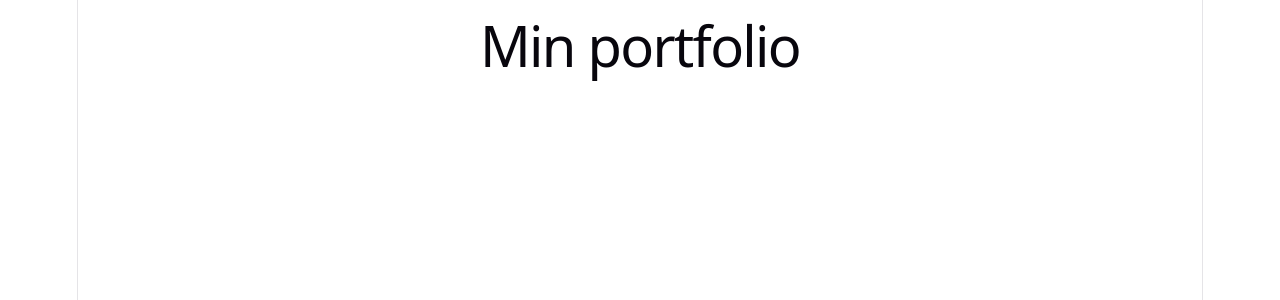
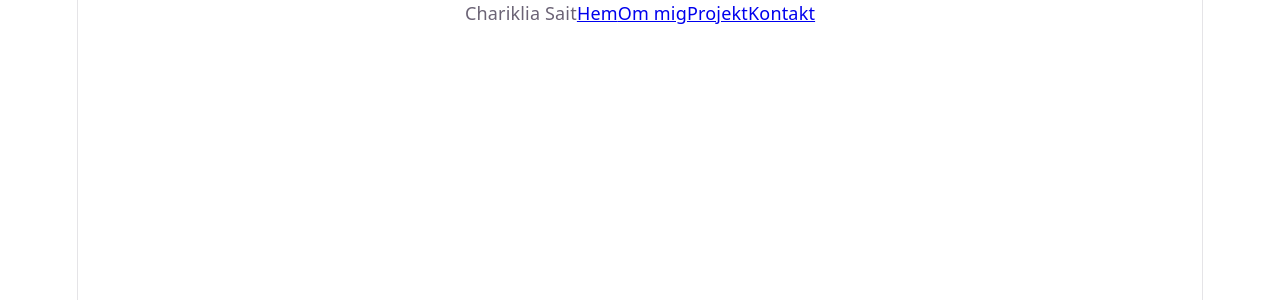
Before and after one commit to CharikliaA/portfolio, a React app: page / in a window 1280 px wide. Shown: the top 300 px of the page. Built offline with nearby package versions, Linux system fonts and the light colour scheme; the HTML template or start-up script is replaced by a standard one.

Commit message:
Add Navbar component

```diff
--- a/src/App.tsx
+++ b/src/App.tsx
@@ -1,7 +1,8 @@
+import Navbar from "./components/Navbar"
 function App () {
-  return (
+  return  (
     <div>
-      <h1>Min portfolio</h1>
+      <Navbar />
     </div>
   )
 }
--- /dev/null
+++ b/src/components/Navbar.tsx
@@ -0,0 +1,13 @@
+const Navbar = () => {
+  return (
+    <nav>
+        <span>Chariklia Sait</span>
+        <a href="#hem">Hem</a>
+        <a href="#ommig">Om mig</a>
+        <a href="#projekt">Projekt</a>
+        <a href="#kontakt">Kontakt</a>
+    </nav>
+  )
+}
+
+export default Navbar
```
